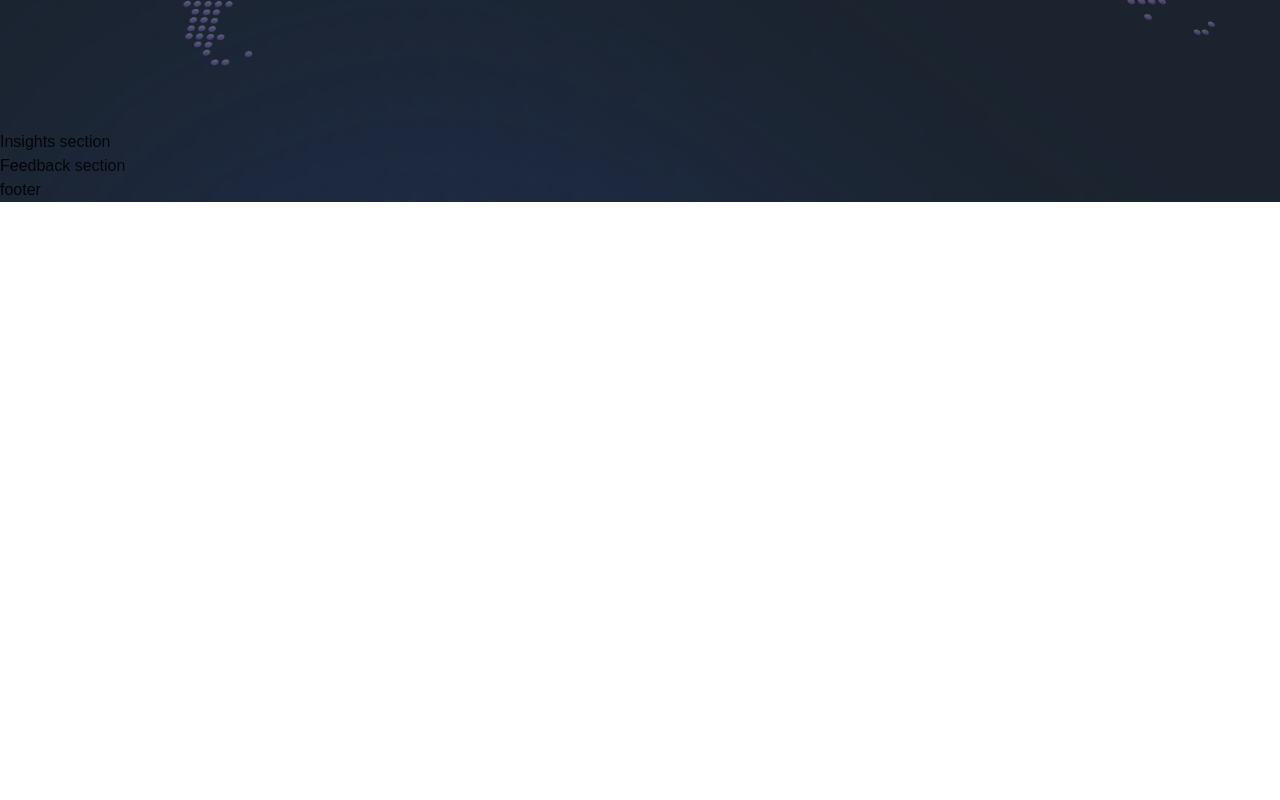
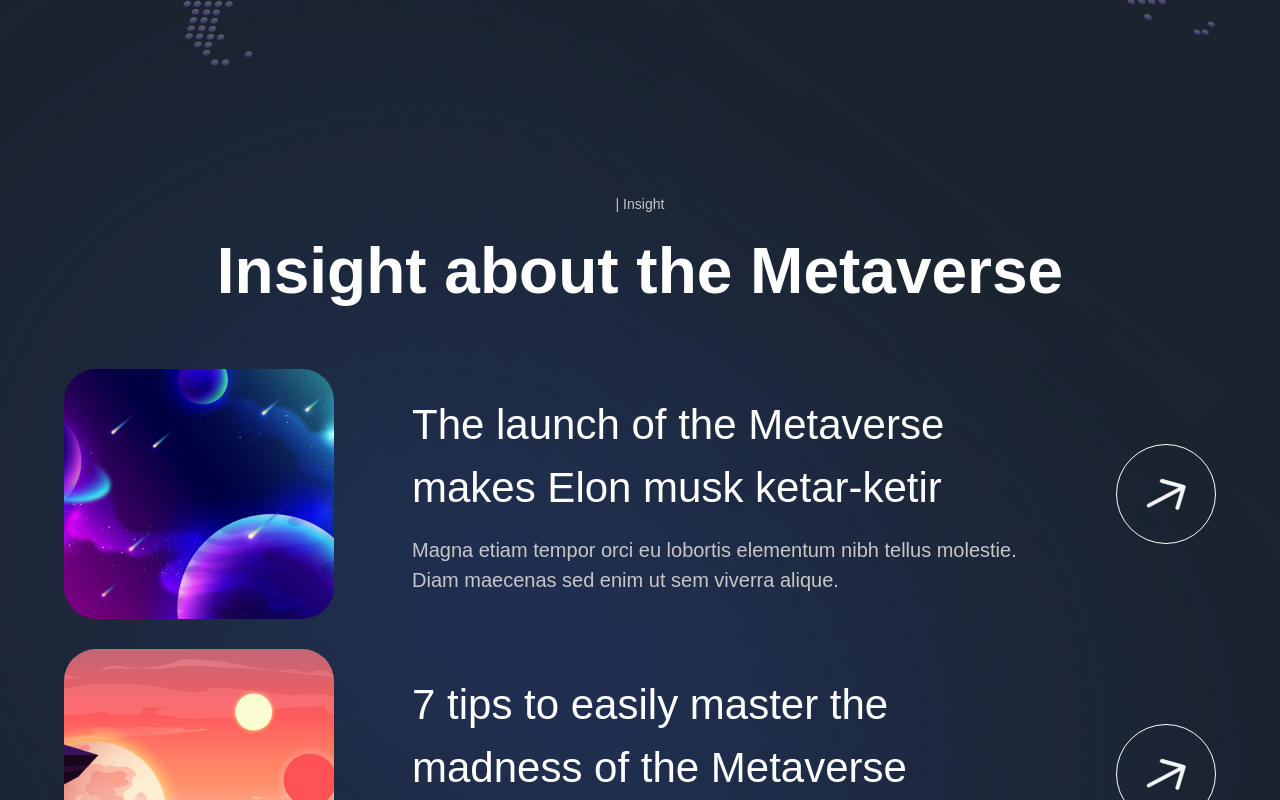
Before and after one commit to didhee/motion-landingpage, a Next.js app: page / in a window 1280 px wide. Shown: the part 5160-5960 px from the top of the page. Before the commit the page ends 5362 px from the top, so only its background shows below. Built offline with nearby package versions, Linux system fonts and the light colour scheme; a web font is replaced by a local one.

Commit message:
worked on the insights section of the page

```diff
--- a/components/InsightCard.jsx
+++ b/components/InsightCard.jsx
@@ -1,9 +1,34 @@
 'use client';
 
-const InsightCard = () => (
-  <div>
-    Insight Card
-  </div>
+import { motion } from 'framer-motion';
+import { fadeIn } from '../utils/motion';
+
+const InsightCard = ({ imgUrl, title, subtitle, index }) => (
+  <motion.div
+    variants={fadeIn('up', 'spring', index * 0.5, 1)}
+    className="flex md:flex-row flex-col gap-4"
+  >
+    <img
+      src={imgUrl}
+      alt="planets"
+      className="md:w-[270px] w-full h-[250px] object-cover rounded-[32px]"
+    />
+
+    <div className="w-full flex justify-between items-center">
+      <div className="flex-1 md:ml-[62px] flex flex-col max-w-[650px]">
+        <h4 className="font-normal text-white lg:text-[42px] text-[26px]">{title}</h4>
+        <p className="font-normal text-secondary-white mt-[16px] lg:text-[20px] text-[14px]">{ subtitle }</p>
+      </div>
+
+      <div className="lg:flex hidden items-center justify-center w-[100px] h-[100px] rounded-full bg-transparent border-[1px] border-white">
+        <img
+          src="arrow.svg"
+          alt="arrow"
+          className="w-[40%] h-[40%] object-contain"
+        />
+      </div>
+    </div>
+  </motion.div>
 );
 
 export default InsightCard;
--- a/sections/Insights.jsx
+++ b/sections/Insights.jsx
@@ -1,8 +1,36 @@
 'use client';
 
+import { motion } from 'framer-motion';
+import styles from '../styles';
+import { staggerContainer } from '../utils/motion';
+import { InsightCard, TypingText, TitleText } from '../components';
+import { insights } from '../constants';
+
 const Insights = () => (
-  <section>
-    Insights section
+  <section className={`${styles.paddings} relative z-10`}>
+    <motion.div
+      variants={staggerContainer}
+      initial="hidden"
+      whileInView="show"
+      viewport={{ once: false, amount: 0.25 }}
+      className={`${styles.innerWidth} flex flex-col mx-auto `}
+    >
+      <TypingText title="| Insight" textStyles="text-center" />
+      <TitleText
+        title={<>Insight about the Metaverse</>}
+        textStyles="text-center"
+      />
+
+      <div className="mt-[50px] flex flex-col gap-[30px]">
+        {insights.map((item, index) => (
+          <InsightCard
+            key={`insight-${index}`}
+            {...item}
+            index={index + 1}
+          />
+        ))}
+      </div>
+    </motion.div>
   </section>
 );
 
--- a/sections/World.jsx
+++ b/sections/World.jsx
@@ -16,17 +16,17 @@
     >
       <TypingText title="| People In The MetaVerse!" textStyles="text-center" />
       <TitleText
-        title={
+        title={(
           <>
             Track friends around you and invite them to play together in the
             same MetaVerse
           </>
-        }
+        )}
         textStyles="text-center"
       />
 
       <motion.div
-        variants={fadeIn("up", "tween", 0.3, 1)}
+        variants={fadeIn('up', 'tween', 0.3, 1)}
         className="mt-[68px] flex w-full h-[550px] relative"
       >
         <img src="/map.png" alt="map" className="w-full h-full object-cover" />
```
